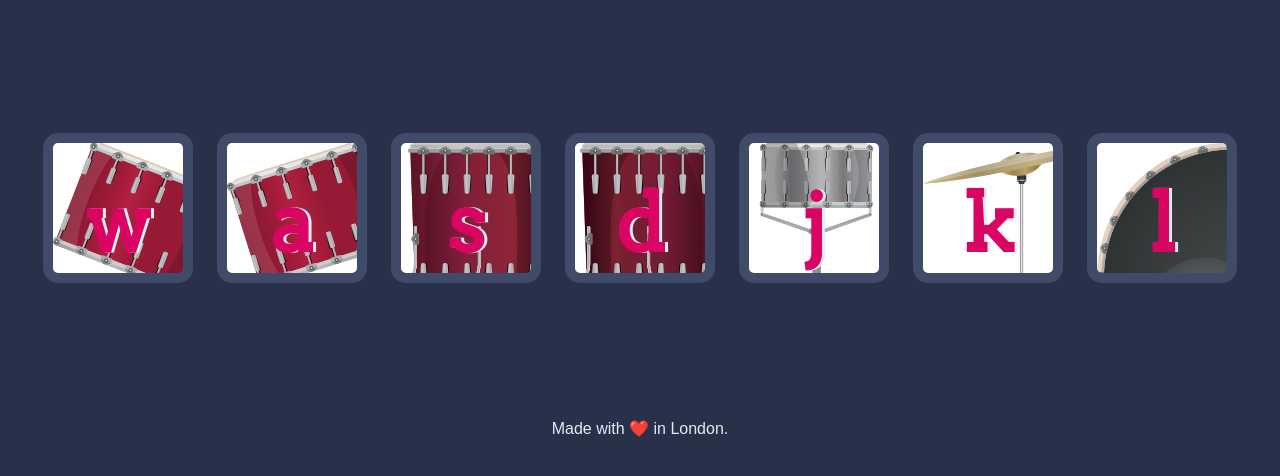
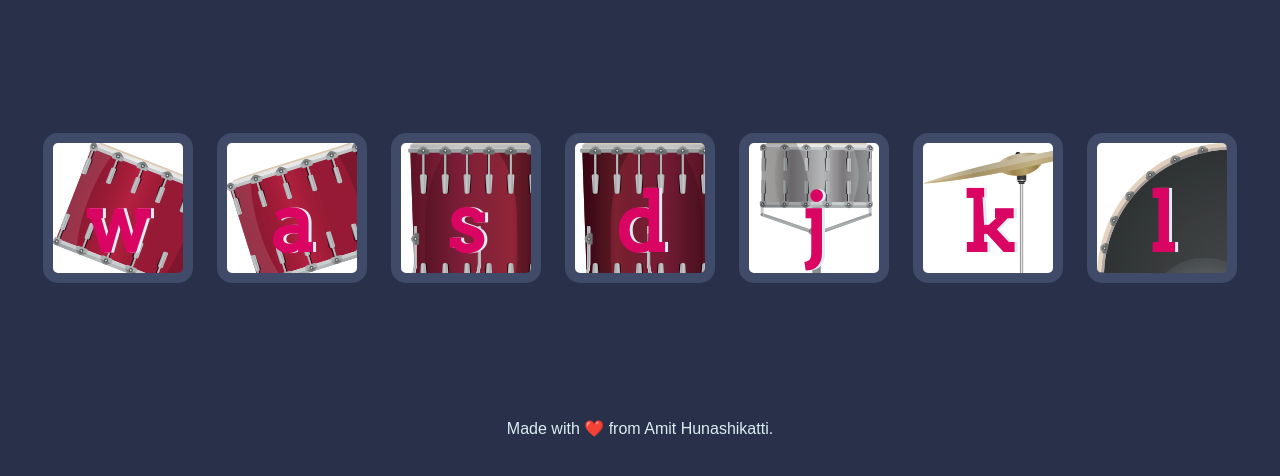
Before and after one commit to amity4/drumkit, a plain HTML site: page index.html in a window 1280 px wide. Shown: the part 156-632 px from the top of the page. Drawn offline with Linux system fonts and the light colour scheme.

Commit message:
Update index.html

```diff
--- a/index.html
+++ b/index.html
@@ -23,7 +23,7 @@
 
 
   <footer>
-    Made with ❤️ in London.
+    Made with ❤️ from Amit Hunashikatti.
   </footer>
   <script type="text/javascript" src="index.js">
 
```
